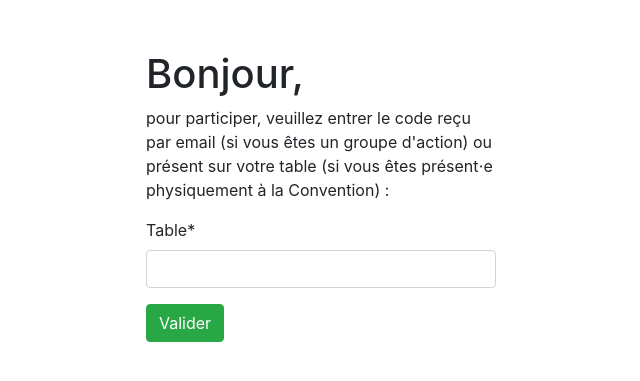
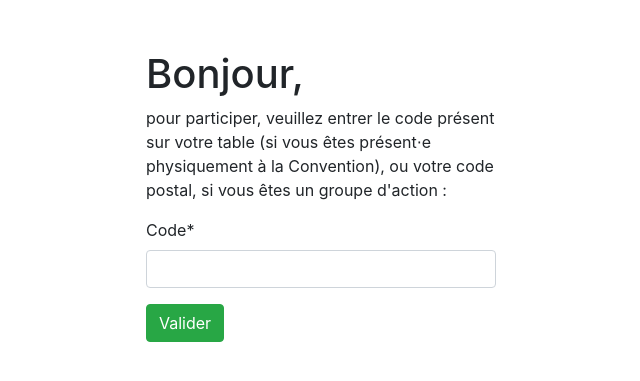
Before and after one commit to lafranceinsoumise/table-visu, a Django app: page / in a window 1280 px wide. Shown: the top 381 px of the page, without its empty margins (319-959 px from the left). Run offline with Django 3.2, Linux system fonts and the light colour scheme; some libraries are stand-ins or nearby versions.

Commit message:
instructions pour le code ostal

```diff
--- a/back/table_visu/forms.py
+++ b/back/table_visu/forms.py
@@ -6,7 +6,10 @@ from table_visu.models import Reponse, Table, Question
 
 class SelectTableForm(forms.Form):
     table = forms.ModelChoiceField(
-        queryset=Table.objects.all(), to_field_name="code", widget=TextInput
+        queryset=Table.objects.all(),
+        to_field_name="code",
+        widget=TextInput,
+        label="Code",
     )
 
 
--- a/back/table_visu/templates/select_table.html
+++ b/back/table_visu/templates/select_table.html
@@ -4,8 +4,8 @@
 
 {% block content %}
     <h1>Bonjour,</h1>
-    <p>pour participer, veuillez entrer le code reçu par email (si vous êtes un groupe d'action) ou présent sur
-        votre table (si vous êtes présent⋅e physiquement à la Convention)&nbsp;:</p>
+    <p>pour participer, veuillez entrer le code présent sur votre table (si vous êtes présent⋅e physiquement
+        à la Convention), ou votre code postal, si vous êtes un groupe d'action&nbsp;:</p>
     <form method="post">
     {% csrf_token %}
     {{ form|crispy }}
```
